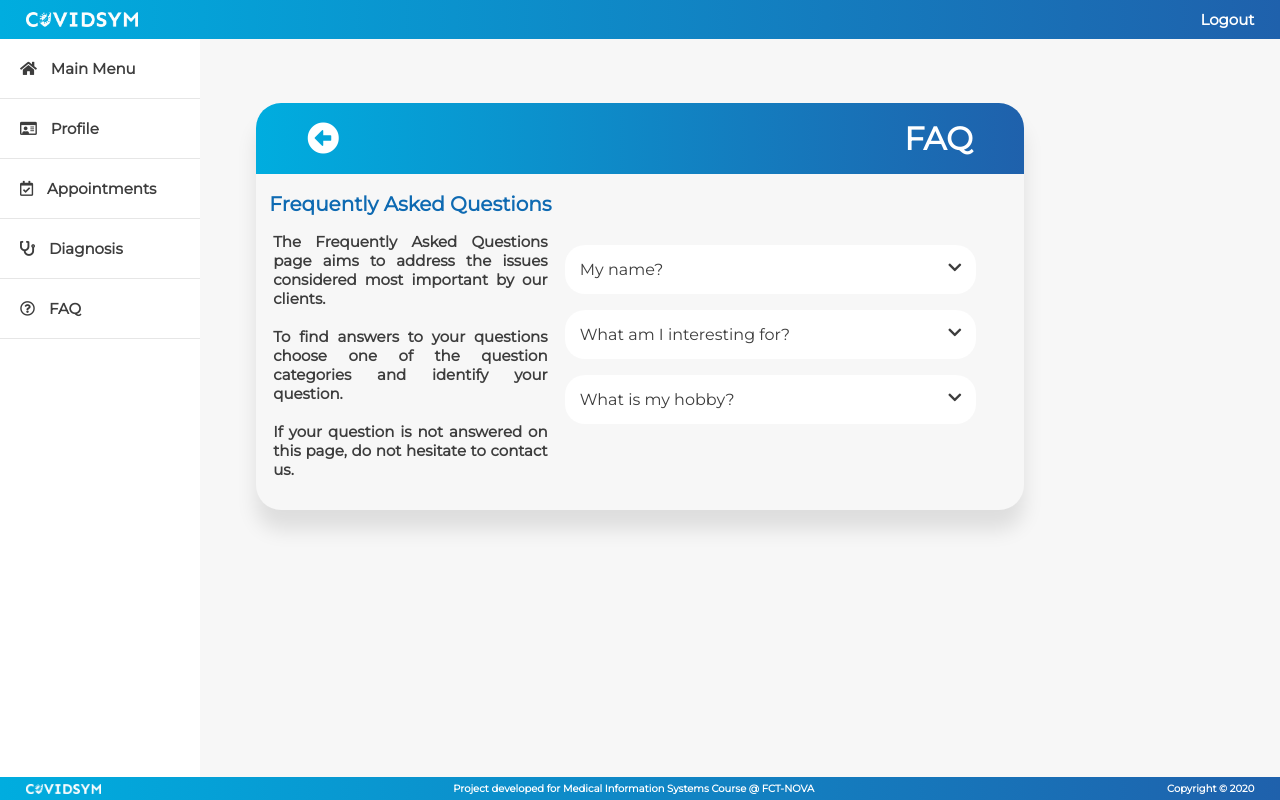
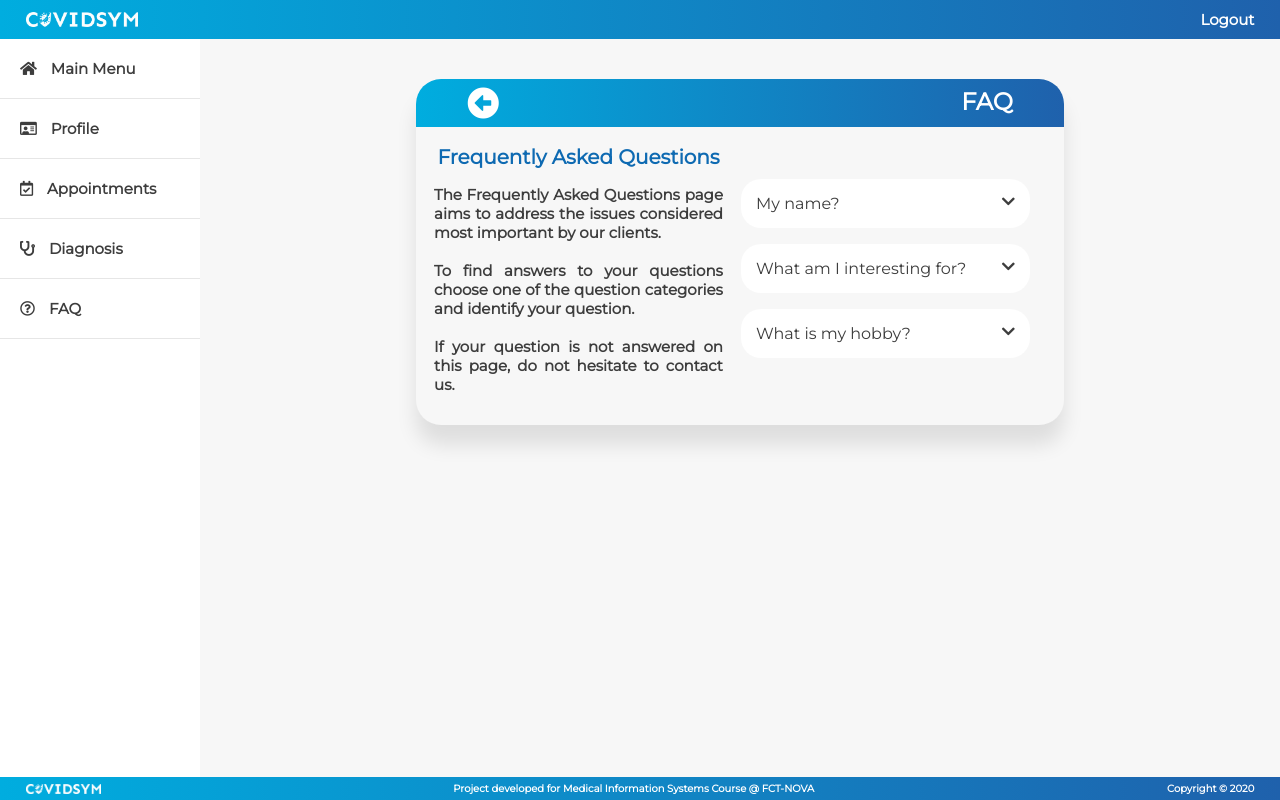
Before and after one commit to pmsdOliveira/covidsym, a PHP site: page /info/faq.php in a window 1280 px wide. Run offline with PHP 8.4, Linux system fonts and the light colour scheme; lists and menus that the app fills with data are empty.

Commit message:
Centered FAQ page

```diff
--- a/css/faq.css
+++ b/css/faq.css
@@ -16,25 +16,29 @@
 
 body {
   background-color: var(--backgroundColor);
-    display: flex;
-    flex-direction: column;
 }
 
 .wrapper {
   display: flex;
   justify-content: space-between;
   flex-flow: row nowrap;
-    height: max-content;
+}
+
+.content-wrapper {
+  display: grid;
+  place-items: center;
+  margin-left: 200px;
+  width: 100%;
 }
 
 .modal {
-    background-color:var(--backgroundColor);
+  background-color: var(--backgroundColor);
   border-radius: 25px;
   -webkit-box-shadow: 0 20px 20px 0 rgba(0, 0, 0, 0.1);
   -moz-box-shadow: 0 20px 20px 0 rgba(0, 0, 0, 0.1);
   box-shadow: 0 20px 20px 0 rgba(0, 0, 0, 0.1);
   display: block;
-    margin: 5% auto;
+  margin: 5vh 0;
   width: 60%;
 }
 
@@ -44,56 +48,48 @@
   display: flex;
   flex-flow: row nowrap;
   justify-content: space-between;
-    padding: 2vh 4vw;
+  padding: 1vh 4vw;
   width: 100%;
 }
 
 .modal-header h1 {
   color: white;
-    font-size: 32px;
+  font-size: 1.5rem;
 }
-
 
 .goBackBtn {
   color: white;
-    font-size: 32px;
-    padding: 0.5% 0;
+  font-size: 2rem;
   transition: 0.3s;
 }
 
 .goBackBtn:hover {
   cursor: pointer;
-    transition: 0.3s;
 }
 
 .goBackBtn:active {
   transform: scale(0.9);
   transition: 0.3s;
-
 }
 
-  .info{
-
+.info {
   display: flex;
   justify-content: center;
   flex-direction: column;
   align-items: center;
   height: 100%;
-
-      border-radius:  0 0 0 25px;
-
+  border-radius: 0 0 0 25px;
 }
 
-  .info h1{
+.info h1 {
   color: var(--mainColor);
   font-size: 20px;
   font-weight: bold;
   text-align: center;
   margin: 2vh 0vw;
+}
 
-  }
-  .info p{
-
+.info p {
   text-align: justify;
   font-size: 15px;
   font-weight: bold;
@@ -102,38 +98,37 @@
   color: var(--textColor);
 }
 
-.info-text{
+.info-text {
   display: flex;
   align-items: left;
   flex-direction: column;
   padding-bottom: 10px;
 }
 
+/*--------Accordion-------*/
+.faq {
+  width: 50%;
+}
 
-
-/*--------Accordion-------*/
-.faq{
-    width: 60%;
-
-}
 .acc-kontainer {
   width: 100%;
   margin: auto;
+}
 
-}
 .acc-kontainer .acc-body {
-    width:90%;
+  width: 90%;
   font-size: 16px;
   height: 0;
-    color: rgba(0, 0, 0, 0);;
+  color: rgba(0, 0, 0, 0);
   line-height: 28px;
   padding: 0 15px;
   background-color: white;
   box-sizing: border-box;
   transition: 0.5s;
-    border-radius:  0 0 20px 20px ;
+  border-radius: 0 0 20px 20px;
   margin-bottom: 2vh;
 }
+
 .acc-kontainer label {
   cursor: pointer;
   display: flex;
@@ -143,37 +138,37 @@
   background-color: white;
   border-radius: 20px 20px;
   width: 90%;
-    color:var(--textColor); /*font*/
+  color: var(--textColor); /*font*/
   font-weight: 400;
   box-sizing: border-box;
   z-index: 100;
+}
 
-    }
-    .acc-kontainer input{
+.acc-kontainer input {
   display: none;
 }
+
 .acc-kontainer label:before {
   font-weight: bolder;
   float: right;
 }
-    .acc-kontainer input:checked+label {
+
+.acc-kontainer input:checked + label {
   width: 90%;
-     border-radius: 20px 20px 0 0 ;
+  border-radius: 20px 20px 0 0;
 }
-    .acc-kontainer input:checked+label:before {
+
+.acc-kontainer input:checked + label:before {
   transition: 0.5s;
 }
 
-    .acc-kontainer input:checked~.acc-body {
+.acc-kontainer input:checked ~ .acc-body {
   height: auto;
-    color:var(--textColor);
-
+  color: var(--textColor);
   transition: 0.5s;
 }
 
 .down {
-
   color: var(--textColor);
   font-size: 15px;
-
 }
--- a/info/faq.php
+++ b/info/faq.php
@@ -12,15 +12,12 @@
 </head>
 
 <body>
-    <?php
-        include "../commons/navbar.php";
-    ?>
+    <?php include "../commons/navbar.php";?>
 
     <div class="wrapper">
-        <div>
         <?php include "../commons/sidebar.php"; ?>
-        </div>
 
+        <div class="content-wrapper">
             <div class="modal">
                 <div class="modal-header">
                     <i class="fas fa-arrow-alt-circle-left goBackBtn">
@@ -28,7 +25,7 @@
                     </i>
                     <h1 class="title">FAQ</h1>
                 </div>
-            <div >
+
                 <table>
                     <tr>
                         <th class="info">
@@ -39,7 +36,6 @@
                                 <p>To find answers to your questions choose one of the question categories and identify
                                     your question.</p><br>
                                 <p>If your question is not answered on this page, do not hesitate to contact us.</p><br>
-
                             </div>
                         </th>
                         <th class="faq">
@@ -73,9 +69,7 @@
         </div>
     </div>
 
-    <?php
-      include('../commons/footer.php');
-    ?>
+    <?php include('../commons/footer.php');?>
 </body>
 
 </html>
```
Lines whose indentation alone changed are shown as unchanged.
